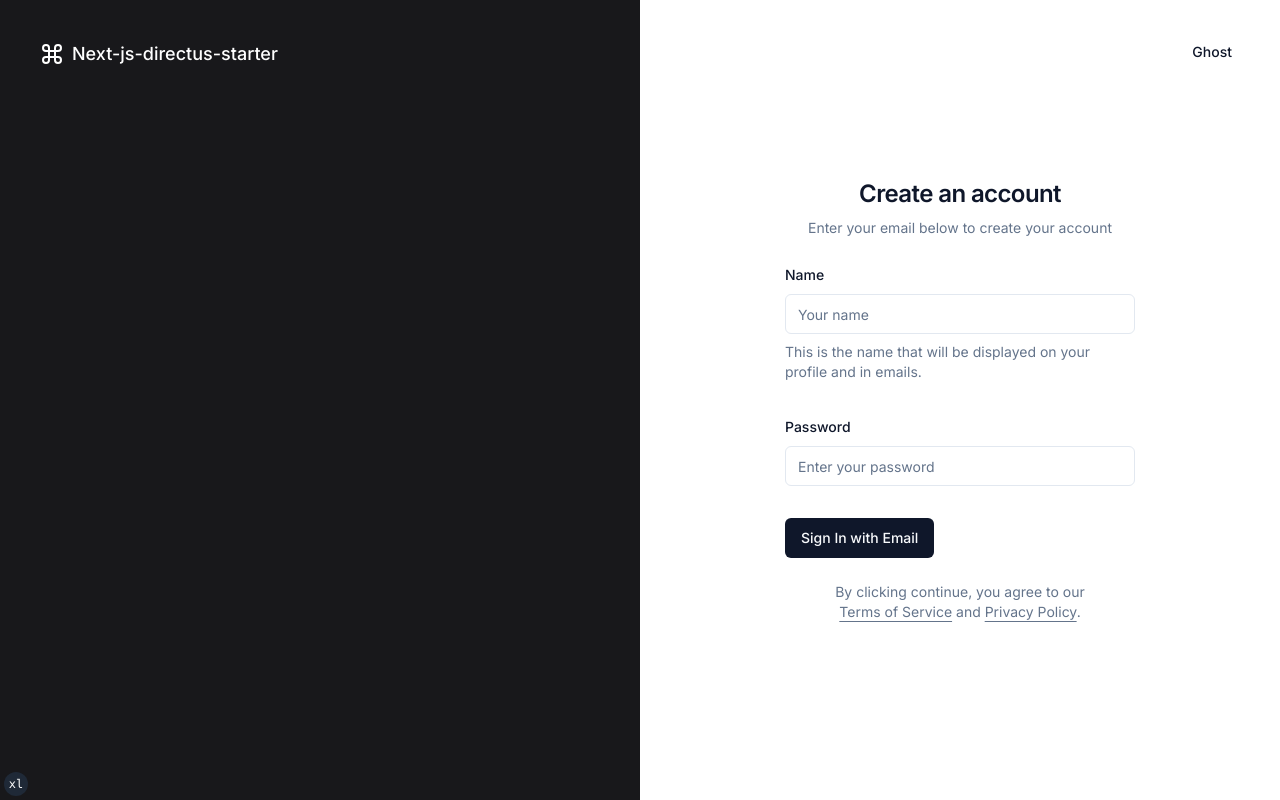
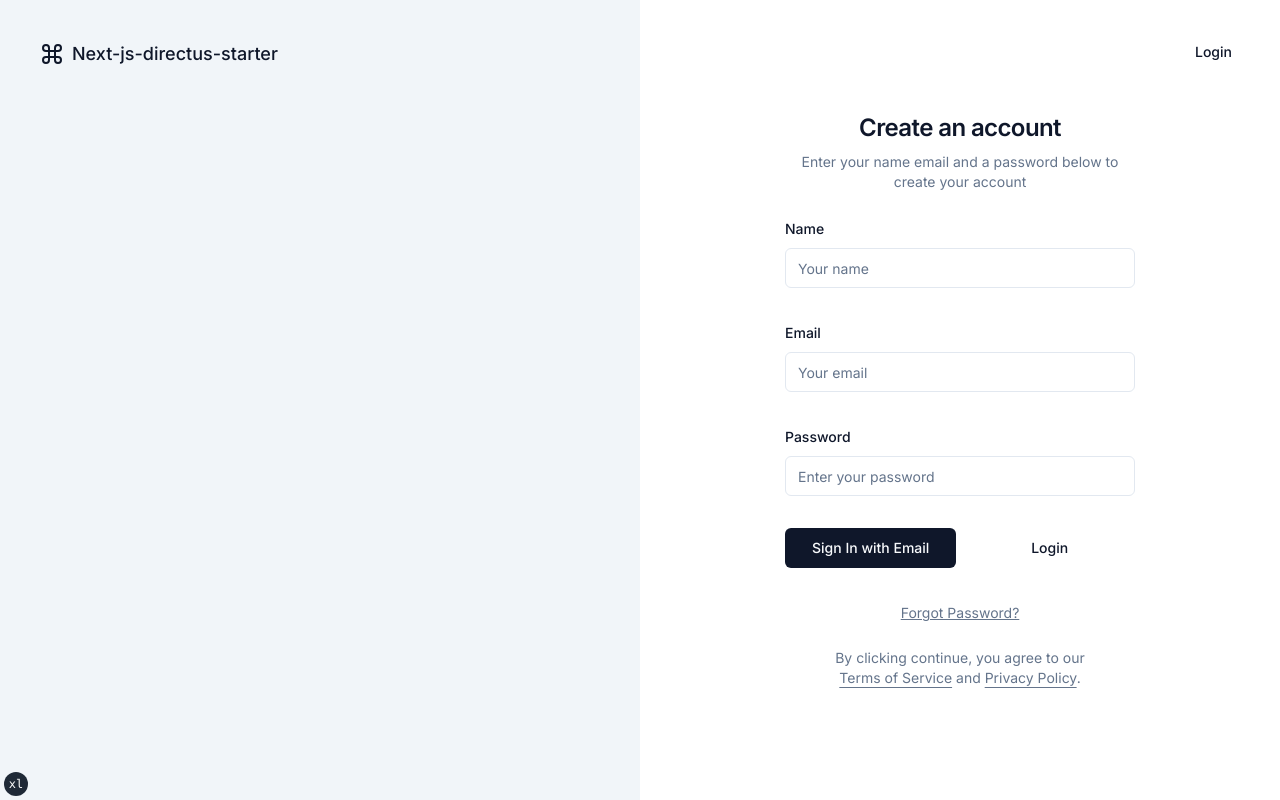
Before and after one commit to fredygerman/next-js-directus-starter, a Next.js app: page /auth in a window 1280 px wide. Built offline with nearby package versions, Linux system fonts and the light colour scheme.

Commit message:
feat : Signin form ui

```diff
--- a/app/(auth)/auth/page.tsx
+++ b/app/(auth)/auth/page.tsx
@@ -30,13 +30,13 @@ export default function IndexPage() {
       </div>
       <div className="container relative hidden h-[800px] flex-col items-center justify-center md:grid lg:max-w-none lg:grid-cols-2 lg:px-0">
         <Link
-          href="/examples/authentication"
+          href="/auth/login"
           className={cn("absolute right-4 top-4 md:right-8 md:top-8")}
         >
-          <Button variant="ghost">Ghost</Button>
+          <Button variant="ghost">Login</Button>
         </Link>
-        <div className="relative hidden h-full flex-col bg-muted p-10 text-white dark:border-r lg:flex">
-          <div className="absolute inset-0 bg-zinc-900" />
+        <div className="relative hidden h-full flex-col bg-muted p-10 text-primary dark:border-r lg:flex">
+          <div className="absolute inset-0 bg-secondary" />
           <div className="relative z-20 flex items-center text-lg font-medium">
             <svg
               xmlns="http://www.w3.org/2000/svg"
@@ -60,7 +60,8 @@ export default function IndexPage() {
                 Create an account
               </h1>
               <p className="text-sm text-muted-foreground">
-                Enter your email below to create your account
+                Enter your name email and a password below to create your
+                account
               </p>
             </div>
             <UserAuthForm />
--- a/components/auth/signIn/UserAuthForm copy.tsx
+++ /dev/null
@@ -1,95 +0,0 @@
-"use client"
-
-import Link from "next/link"
-import { zodResolver } from "@hookform/resolvers/zod"
-import { useForm } from "react-hook-form"
-import * as z from "zod"
-
-import { Button } from "@/components/ui/button"
-import {
-  Form,
-  FormControl,
-  FormField,
-  FormItem,
-  FormLabel,
-  FormMessage,
-} from "@/components/ui/form"
-import { Input } from "@/components/ui/input"
-
-// import GoogleSignInButton from '../GoogleSignInButton';
-
-const FormSchema = z.object({
-  email: z.string().min(1, "Email is required").email("Invalid email"),
-  password: z
-    .string()
-    .min(1, "Password is required")
-    .min(8, "Password must have than 8 characters"),
-})
-
-const UserAuthForm1 = () => {
-  const form = useForm<z.infer<typeof FormSchema>>({
-    resolver: zodResolver(FormSchema),
-    defaultValues: {
-      email: "",
-      password: "",
-    },
-  })
-
-  const onSubmit = (values: z.infer<typeof FormSchema>) => {
-    console.log(values)
-  }
-
-  return (
-    <Form {...form}>
-      <form onSubmit={form.handleSubmit(onSubmit)} className="w-full">
-        <div className="space-y-2">
-          <FormField
-            control={form.control}
-            name="email"
-            render={({ field }) => (
-              <FormItem>
-                <FormLabel>Email</FormLabel>
-                <FormControl>
-                  <Input placeholder="mail@example.com" {...field} />
-                </FormControl>
-                <FormMessage />
-              </FormItem>
-            )}
-          />
-          <FormField
-            control={form.control}
-            name="password"
-            render={({ field }) => (
-              <FormItem>
-                <FormLabel>Password</FormLabel>
-                <FormControl>
-                  <Input
-                    type="password"
-                    placeholder="Enter your password"
-                    {...field}
-                  />
-                </FormControl>
-                <FormMessage />
-              </FormItem>
-            )}
-          />
-        </div>
-        <Button className="w-full mt-6" type="submit">
-          Sign in
-        </Button>
-      </form>
-      <div className="mx-auto my-4 flex w-full items-center justify-evenly before:mr-4 before:block before:h-px before:flex-grow before:bg-stone-400 after:ml-4 after:block after:h-px after:flex-grow after:bg-stone-400">
-        or
-      </div>
-      {/* <GoogleSignInButton>Sign in with Google</GoogleSignInButton> */}
-      <p className="text-center text-sm text-gray-600 mt-2">
-        If you don&apos;t have an account, please&nbsp;
-        <Link className="text-blue-500 hover:underline" href="/sign-up">
-          Sign up
-        </Link>
-      </p>
-    </Form>
-  )
-}
-
-export default UserAuthForm2
--- a/components/auth/signIn/UserAuthForm.tsx
+++ b/components/auth/signIn/UserAuthForm.tsx
@@ -1,5 +1,7 @@
 "use client"
 
+import Link from "next/link"
+import { useRouter } from "next/navigation"
 import { zodResolver } from "@hookform/resolvers/zod"
 import { format } from "date-fns"
 import { useForm } from "react-hook-form"
@@ -28,12 +30,17 @@ const accountFormSchema = z.object({
     .max(30, {
       message: "Name must not be longer than 30 characters.",
     }),
-  dob: z.date({
-    required_error: "A date of birth is required.",
+  email: z.string().email({
+    message: "Please enter a valid email.",
   }),
-  language: z.string({
-    required_error: "Please select a language.",
-  }),
+  password: z
+    .string()
+    .min(8, {
+      message: "Password must be at least 8 characters.",
+    })
+    .max(100, {
+      message: "Password must not be longer than 100 characters.",
+    }),
 })
 
 type AccountFormValues = z.infer<typeof accountFormSchema>
@@ -45,6 +52,7 @@ const defaultValues: Partial<AccountFormValues> = {
 }
 
 export function UserAuthForm() {
+  const router = useRouter()
   const form = useForm<AccountFormValues>({
     resolver: zodResolver(accountFormSchema),
     defaultValues,
@@ -54,8 +62,8 @@ export function UserAuthForm() {
     toast({
       title: "You submitted the following values:",
       description: (
-        <pre className="mt-2 w-[340px] rounded-md bg-slate-950 p-4">
-          <code className="text-white">{JSON.stringify(data, null, 2)}</code>
+        <pre className="mt-2 w-[340px] rounded-md bg-background p-4">
+          <code className="text-primary">{JSON.stringify(data, null, 2)}</code>
         </pre>
       ),
     })
@@ -73,10 +81,24 @@ export function UserAuthForm() {
               <FormControl>
                 <Input placeholder="Your name" {...field} />
               </FormControl>
-              <FormDescription>
+              {/* <FormDescription>
                 This is the name that will be displayed on your profile and in
                 emails.
-              </FormDescription>
+              </FormDescription> */}
+              <FormMessage />
+            </FormItem>
+          )}
+        />
+
+        <FormField
+          control={form.control}
+          name="email"
+          render={({ field }) => (
+            <FormItem>
+              <FormLabel>Email</FormLabel>
+              <FormControl>
+                <Input placeholder="Your email" {...field} />
+              </FormControl>
               <FormMessage />
             </FormItem>
           )}
@@ -99,7 +121,26 @@ export function UserAuthForm() {
             </FormItem>
           )}
         />
-        <Button type="submit">Sign In with Email</Button>
+
+        <div className="flex flex-row space-x-2">
+          <Button type="submit" className={cn("w-1/2 ")}>
+            Sign In with Email
+          </Button>
+          <Link href="/auth/login" className={cn("w-1/2 text-center ")}>
+            <Button variant="ghost">Login</Button>
+          </Link>
+        </div>
+        {/* forgot password  */}
+        <div className="flex flex-row justify-center">
+          <Link
+            href="/auth/forgot-password"
+            className={cn("w-1/2 text-center ")}
+          >
+            <span className=" underline text-sm text-muted-foreground  hover:text-primary">
+              Forgot Password?
+            </span>
+          </Link>
+        </div>
       </form>
     </Form>
   )
```
